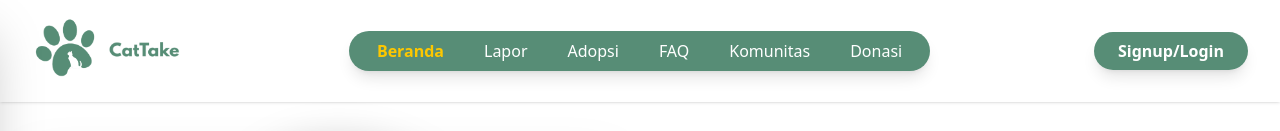
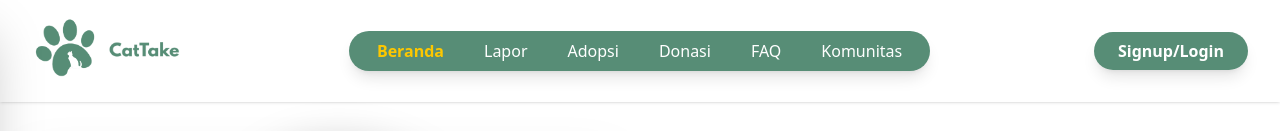
Before and after one commit to zicofarry/CatTake, a Vue app in the folder frontend/: page / in a window 1280 px wide. Shown: the top 131 px of the page. Built offline with nearby package versions, Linux system fonts and the light colour scheme; what vue3-google-login would draw is missing.

Commit message:
rapihin navbar

```diff
--- a/frontend/src/components/AppHeader.vue
+++ b/frontend/src/components/AppHeader.vue
@@ -204,18 +204,18 @@ const navLinks = computed(() => {
         { name: 'Beranda', path: '/' },
         { name: 'Lapor', path: '/lapor' },
         { name: 'Adopsi', path: '/adopsi' },
+        { name: 'Donasi', path: '/donasi' },
     ];
 
     if (props.userRole === 'shelter') {
+        links.push({ name: 'Kucing', path: '/shelter/cats' });
         links.push({ name: 'Driver', path: '/drivershelter' });
-        links.push({ name: 'Kucing', path: '/shelter/cats' });
     } else {
         links.push({ name: 'FAQ', path: '/faq' });
     }
 
     links.push(
-        { name: 'Komunitas', path: '/komunitas' },
-        { name: 'Donasi', path: '/donasi' },
+      { name: 'Komunitas', path: '/komunitas' },
     );
 
     return links;
```
